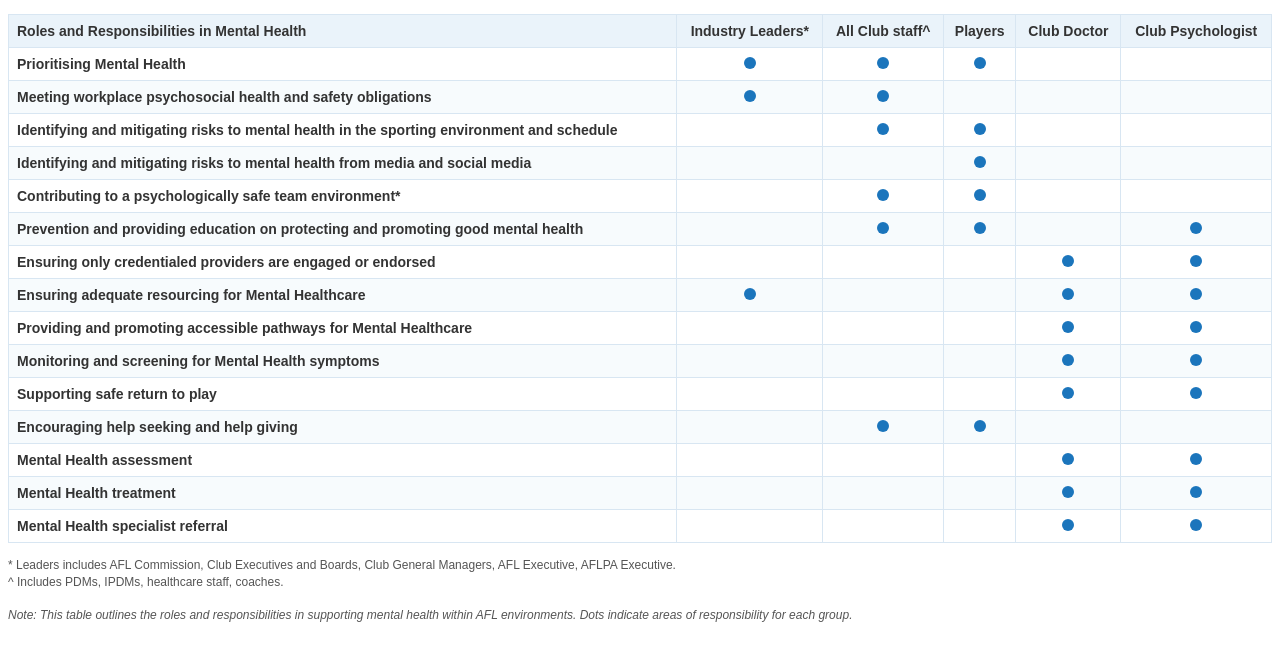
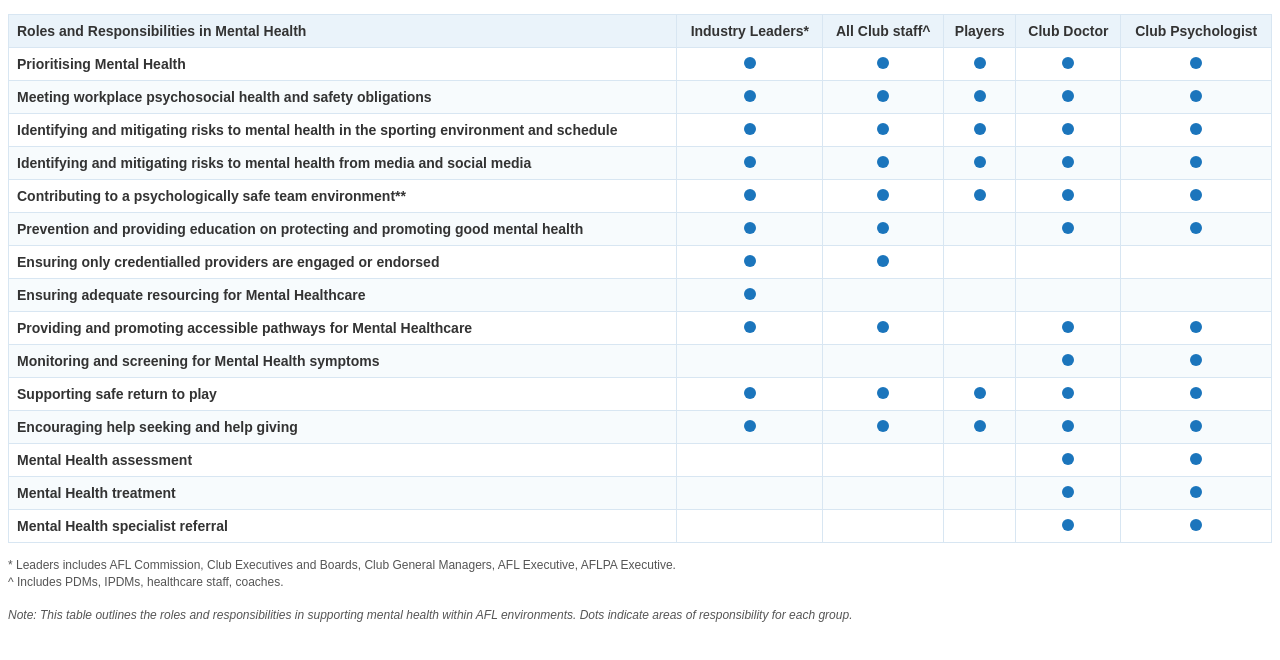
Before and after one commit to taracullafl/mentalhealthtable, a plain HTML site: page index.html in a window 1280 px wide. Drawn offline with Linux system fonts and the light colour scheme.

Commit message:
Update index.html

```diff
--- a/index.html
+++ b/index.html
@@ -68,9 +68,7 @@
 <table aria-label="Roles and responsibilities in mental health">
   <thead>
     <tr>
-      <!-- First column header (kept for accessibility, but not a big visible title) -->
       <th scope="col">Roles and Responsibilities in Mental Health</th>
-
       <th scope="col">Industry Leaders*</th>
       <th scope="col">All Club staff^</th>
       <th scope="col">Players</th>
@@ -85,118 +83,132 @@
       <td><span class="dot"></span><span class="sr-only">Yes</span></td>
       <td><span class="dot"></span><span class="sr-only">Yes</span></td>
       <td><span class="dot"></span><span class="sr-only">Yes</span></td>
-      <td></td>
-      <td></td>
+      <td><span class="dot"></span><span class="sr-only">Yes</span></td>
+      <td><span class="dot"></span><span class="sr-only">Yes</span></td>
     </tr>
+
     <tr>
       <td>Meeting workplace psychosocial health and safety obligations</td>
       <td><span class="dot"></span><span class="sr-only">Yes</span></td>
       <td><span class="dot"></span><span class="sr-only">Yes</span></td>
-      <td></td>
-      <td></td>
-      <td></td>
-    </tr>
-    <tr>
-      <td>Identifying and mitigating risks to mental health in the sporting environment and schedule</td>
-      <td></td>
       <td><span class="dot"></span><span class="sr-only">Yes</span></td>
-      <td><span class="dot"></span><span class="sr-only">Yes</span></td>
-      <td></td>
-      <td></td>
-    </tr>
-    <tr>
-      <td>Identifying and mitigating risks to mental health from media and social media</td>
-      <td></td>
-      <td></td>
-      <td><span class="dot"></span><span class="sr-only">Yes</span></td>
-      <td></td>
-      <td></td>
-    </tr>
-    <tr>
-      <td>Contributing to a psychologically safe team environment*</td>
-      <td></td>
-      <td><span class="dot"></span><span class="sr-only">Yes</span></td>
-      <td><span class="dot"></span><span class="sr-only">Yes</span></td>
-      <td></td>
-      <td></td>
-    </tr>
-    <tr>
-      <td>Prevention and providing education on protecting and promoting good mental health</td>
-      <td></td>
-      <td><span class="dot"></span><span class="sr-only">Yes</span></td>
-      <td><span class="dot"></span><span class="sr-only">Yes</span></td>
-      <td></td>
-      <td><span class="dot"></span><span class="sr-only">Yes</span></td>
-    </tr>
-    <tr>
-      <td>Ensuring only credentialed providers are engaged or endorsed</td>
-      <td></td>
-      <td></td>
-      <td></td>
       <td><span class="dot"></span><span class="sr-only">Yes</span></td>
       <td><span class="dot"></span><span class="sr-only">Yes</span></td>
     </tr>
+
+    <tr>
+      <td>Identifying and mitigating risks to mental health in the sporting environment and schedule</td>
+      <td><span class="dot"></span><span class="sr-only">Yes</span></td>
+      <td><span class="dot"></span><span class="sr-only">Yes</span></td>
+      <td><span class="dot"></span><span class="sr-only">Yes</span></td>
+      <td><span class="dot"></span><span class="sr-only">Yes</span></td>
+      <td><span class="dot"></span><span class="sr-only">Yes</span></td>
+    </tr>
+
+    <tr>
+      <td>Identifying and mitigating risks to mental health from media and social media</td>
+      <td><span class="dot"></span><span class="sr-only">Yes</span></td>
+      <td><span class="dot"></span><span class="sr-only">Yes</span></td>
+      <td><span class="dot"></span><span class="sr-only">Yes</span></td>
+      <td><span class="dot"></span><span class="sr-only">Yes</span></td>
+      <td><span class="dot"></span><span class="sr-only">Yes</span></td>
+    </tr>
+
+    <tr>
+      <td>Contributing to a psychologically safe team environment**</td>
+      <td><span class="dot"></span><span class="sr-only">Yes</span></td>
+      <td><span class="dot"></span><span class="sr-only">Yes</span></td>
+      <td><span class="dot"></span><span class="sr-only">Yes</span></td>
+      <td><span class="dot"></span><span class="sr-only">Yes</span></td>
+      <td><span class="dot"></span><span class="sr-only">Yes</span></td>
+    </tr>
+
+    <tr>
+      <td>Prevention and providing education on protecting and promoting good mental health</td>
+      <td><span class="dot"></span><span class="sr-only">Yes</span></td>
+      <td><span class="dot"></span><span class="sr-only">Yes</span></td>
+      <td><span class="sr-only">No</span></td>
+      <td><span class="dot"></span><span class="sr-only">Yes</span></td>
+      <td><span class="dot"></span><span class="sr-only">Yes</span></td>
+    </tr>
+
+    <tr>
+      <td>Ensuring only credentialled providers are engaged or endorsed</td>
+      <td><span class="dot"></span><span class="sr-only">Yes</span></td>
+      <td><span class="dot"></span><span class="sr-only">Yes</span></td>
+      <td><span class="sr-only">No</span></td>
+      <td><span class="sr-only">No</span></td>
+      <td><span class="sr-only">No</span></td>
+    </tr>
+
     <tr>
       <td>Ensuring adequate resourcing for Mental Healthcare</td>
       <td><span class="dot"></span><span class="sr-only">Yes</span></td>
-      <td></td>
-      <td></td>
+      <td><span class="sr-only">No</span></td>
+      <td><span class="sr-only">No</span></td>
+      <td><span class="sr-only">No</span></td>
+      <td><span class="sr-only">No</span></td>
+    </tr>
+
+    <tr>
+      <td>Providing and promoting accessible pathways for Mental Healthcare</td>
+      <td><span class="dot"></span><span class="sr-only">Yes</span></td>
+      <td><span class="dot"></span><span class="sr-only">Yes</span></td>
+      <td><span class="sr-only">No</span></td>
       <td><span class="dot"></span><span class="sr-only">Yes</span></td>
       <td><span class="dot"></span><span class="sr-only">Yes</span></td>
     </tr>
+
     <tr>
-      <td>Providing and promoting accessible pathways for Mental Healthcare</td>
-      <td></td>
-      <td></td>
-      <td></td>
+      <td>Monitoring and screening for Mental Health symptoms</td>
+      <td><span class="sr-only">No</span></td>
+      <td><span class="sr-only">No</span></td>
+      <td><span class="sr-only">No</span></td>
       <td><span class="dot"></span><span class="sr-only">Yes</span></td>
       <td><span class="dot"></span><span class="sr-only">Yes</span></td>
     </tr>
+
     <tr>
-      <td>Monitoring and screening for Mental Health symptoms</td>
-      <td></td>
-      <td></td>
-      <td></td>
+      <td>Supporting safe return to play</td>
+      <td><span class="dot"></span><span class="sr-only">Yes</span></td>
+      <td><span class="dot"></span><span class="sr-only">Yes</span></td>
+      <td><span class="dot"></span><span class="sr-only">Yes</span></td>
       <td><span class="dot"></span><span class="sr-only">Yes</span></td>
       <td><span class="dot"></span><span class="sr-only">Yes</span></td>
     </tr>
+
     <tr>
-      <td>Supporting safe return to play</td>
-      <td></td>
-      <td></td>
-      <td></td>
+      <td>Encouraging help seeking and help giving</td>
+      <td><span class="dot"></span><span class="sr-only">Yes</span></td>
+      <td><span class="dot"></span><span class="sr-only">Yes</span></td>
+      <td><span class="dot"></span><span class="sr-only">Yes</span></td>
       <td><span class="dot"></span><span class="sr-only">Yes</span></td>
       <td><span class="dot"></span><span class="sr-only">Yes</span></td>
     </tr>
-    <tr>
-      <td>Encouraging help seeking and help giving</td>
-      <td></td>
-      <td><span class="dot"></span><span class="sr-only">Yes</span></td>
-      <td><span class="dot"></span><span class="sr-only">Yes</span></td>
-      <td></td>
-      <td></td>
-    </tr>
+
     <tr>
       <td>Mental Health assessment</td>
-      <td></td>
-      <td></td>
-      <td></td>
+      <td><span class="sr-only">No</span></td>
+      <td><span class="sr-only">No</span></td>
+      <td><span class="sr-only">No</span></td>
       <td><span class="dot"></span><span class="sr-only">Yes</span></td>
       <td><span class="dot"></span><span class="sr-only">Yes</span></td>
     </tr>
+
     <tr>
       <td>Mental Health treatment</td>
-      <td></td>
-      <td></td>
-      <td></td>
+      <td><span class="sr-only">No</span></td>
+      <td><span class="sr-only">No</span></td>
+      <td><span class="sr-only">No</span></td>
       <td><span class="dot"></span><span class="sr-only">Yes</span></td>
       <td><span class="dot"></span><span class="sr-only">Yes</span></td>
     </tr>
+
     <tr>
       <td>Mental Health specialist referral</td>
-      <td></td>
-      <td></td>
-      <td></td>
+      <td><span class="sr-only">No</span></td>
+      <td><span class="sr-only">No</span></td>
+      <td><span class="sr-only">No</span></td>
       <td><span class="dot"></span><span class="sr-only">Yes</span></td>
       <td><span class="dot"></span><span class="sr-only">Yes</span></td>
     </tr>
```
